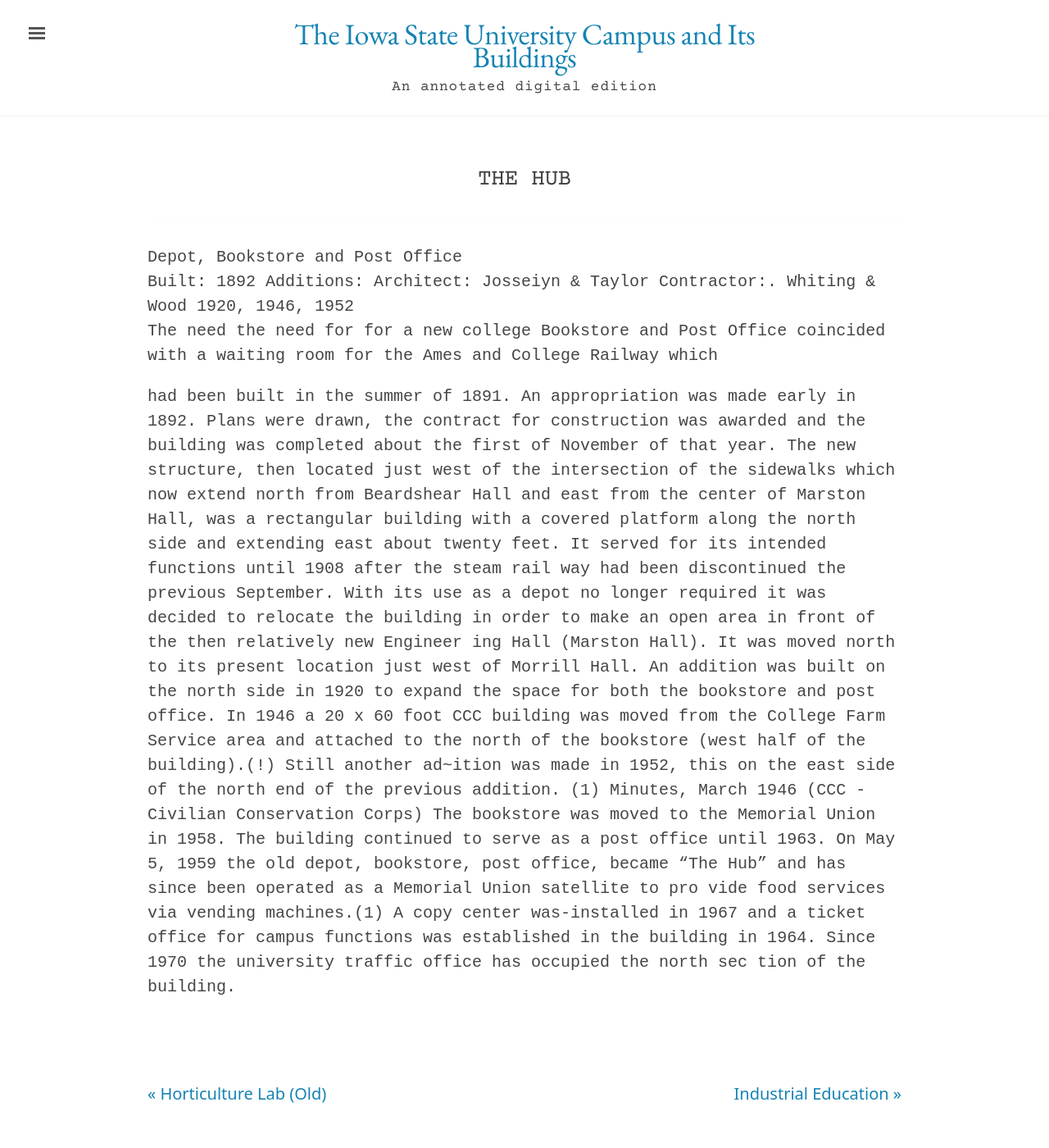
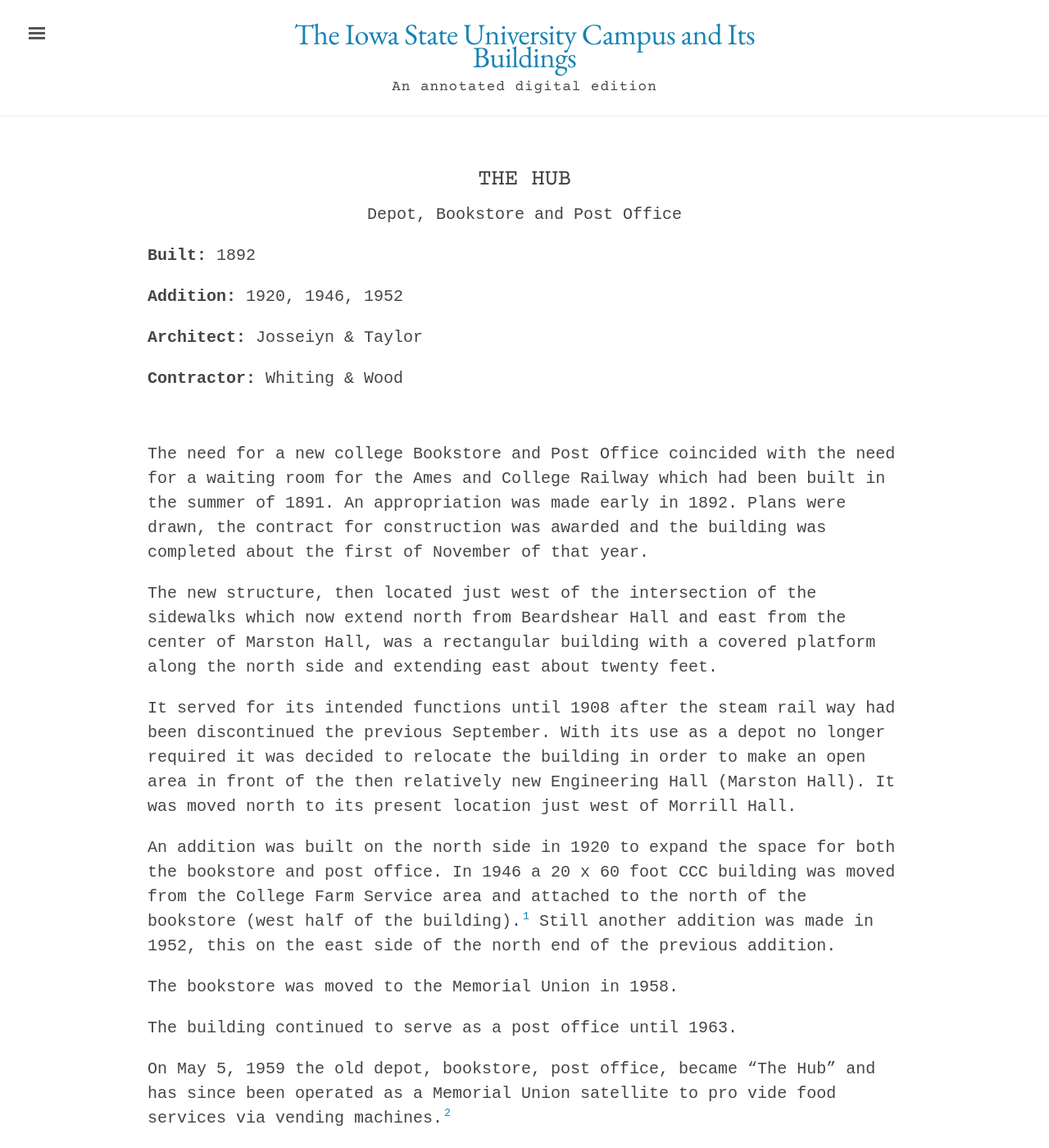
Before and after one commit to emanderson811/day-edition, a Jekyll site: the page built from _texts/buildings/113day-hub.md, in a window 1280 px wide and 1400 px high. Shown: the whole window at 82% size. Built offline with Jekyll 4.4.1, drawn with Linux system fonts in a browser that asks for light colours; some of the changed text lies outside the part shown.

Commit message:
Update 113day-hub.md

```diff
--- a/_texts/buildings/113day-hub.md
+++ b/_texts/buildings/113day-hub.md
@@ -14,20 +19,24 @@
 ---
 ---
 
-Depot,  Bookstore and Post Office
-Built: 1892 Additions: Architect: Josseiyn & Taylor Contractor:. Whiting & Wood  1920, 1946, 1952
-The need the need  for for  a new college Bookstore and Post Office coincided with a waiting room for the Ames and College Railway which
+The need for a new college Bookstore and Post Office coincided with the need for a waiting room for the Ames and College Railway which had been built in the summer of 1891. An appropriation was made early in 1892. Plans were drawn, the contract for construction was awarded and the building was completed about the first of November of that year.
 
-had been built in the summer of 1891. An appropriation was made early in 1892. Plans were drawn, the contract for construction was awarded and the building was completed about the first of November of that year.
-The new structure, then located just west of the intersection of the
-sidewalks which now extend north from Beardshear Hall and east from the center of Marston Hall, was a rectangular building with a covered platform along the north side and extending east about twenty feet.
-It served for its intended functions until 1908 after the steam rail way had been discontinued the previous September. With its use as a depot no longer required it was decided to relocate the building in order to make an open area in front of the then relatively new Engineer ing Hall (Marston Hall). It was moved north to its present location
-just west of Morrill Hall.
-An addition was built on the north side in 1920 to expand the space for both the bookstore and post office. In 1946 a 20 x 60 foot CCC building was moved from the College Farm Service area and attached to
-the north of the bookstore (west half of the building).(!) Still another ad~ition was made in 1952, this on the east side of the north end of the previous addition.
-(1) Minutes, March 1946 (CCC -Civilian Conservation Corps)
+The new structure, then located just west of the intersection of the sidewalks which now extend north from Beardshear Hall and east from the center of Marston Hall, was a rectangular building with a covered platform along the north side and extending east about twenty feet.
+
+It served for its intended functions until 1908 after the steam rail way had been discontinued the previous September. With its use as a depot no longer required it was decided to relocate the building in order to make an open area in front of the then relatively new Engineering Hall (Marston Hall). It was moved north to its present location just west of Morrill Hall.
+
+An addition was built on the north side in 1920 to expand the space for both the bookstore and post office. In 1946 a 20 x 60 foot CCC building was moved from the College Farm Service area and attached to the north of the bookstore (west half of the building).[^fn1] Still another addition was made in 1952, this on the east side of the north end of the previous addition.
+
+[^fn1]: Minutes, March 1946 (CCC - Civilian Conservation Corps)
+
 The bookstore was moved to the Memorial Union in 1958.
+
 The building continued to serve as a post office until 1963.
-On May 5, 1959 the old depot, bookstore, post office, became "The Hub" and has since been operated as a Memorial Union satellite to pro vide food services via vending machines.(1)
-A copy center was-installed in 1967 and a ticket office for campus functions was established in the building in 1964.
-Since 1970 the university traffic office has occupied the north sec tion of the building.
+
+On May 5, 1959 the old depot, bookstore, post office, became "The Hub" and has since been operated as a Memorial Union satellite to pro vide food services via vending machines.[^fn2]
+
+A copy center was installed in 1967 and a ticket office for campus functions was established in the building in 1964.
+
+Since 1970 the university traffic office has occupied the north section of the building.
+
+[^fn2]: Pride, 1972
```
Also changed, not shown: other parts of _texts/buildings/113day-hub.md (+8 -3 lines).
